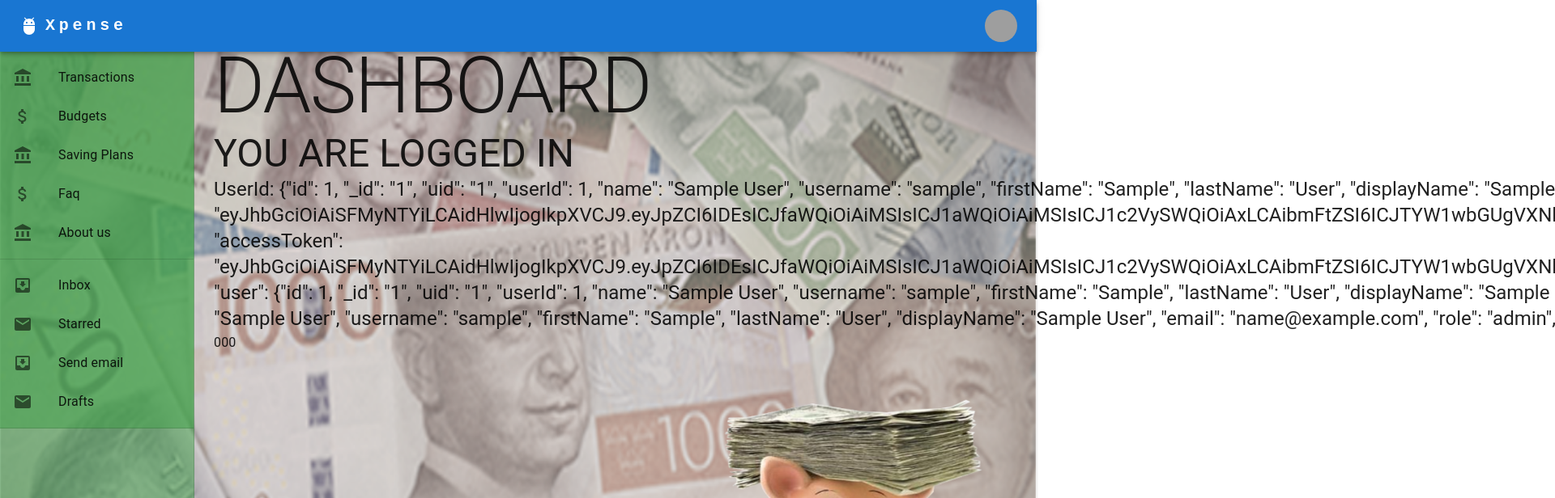
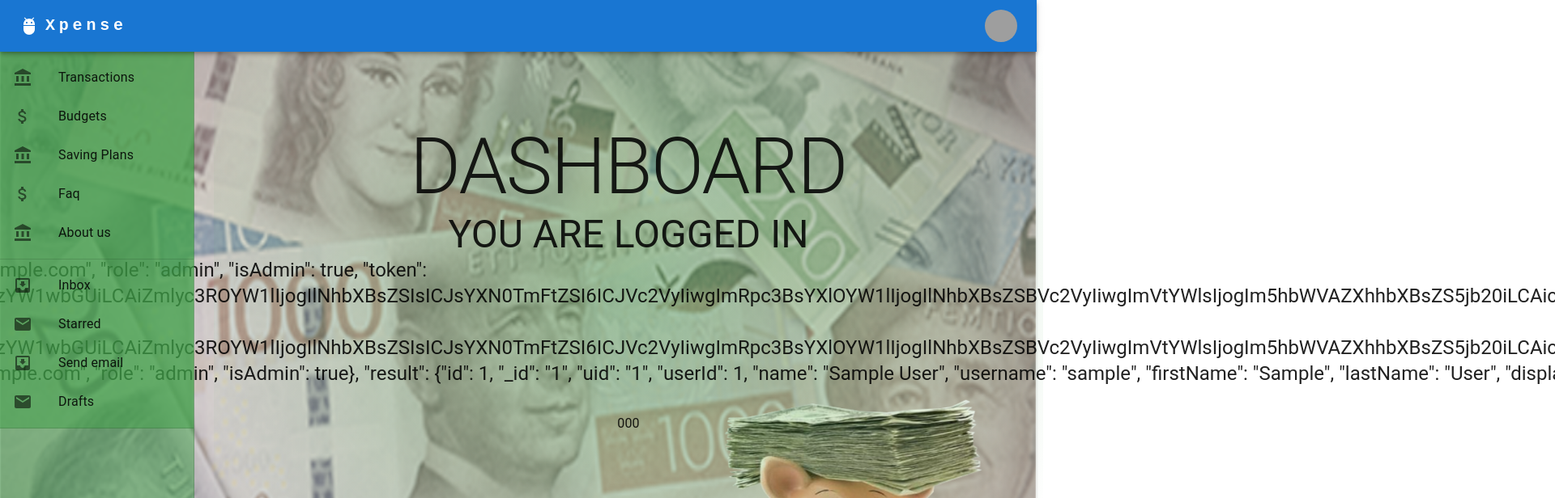
Before and after one commit to Fullstack-Roligheter/Frontend-ReactTS, a React (Create React App) app: page /1/dashboard in a window 1280 px wide. Shown: the top 616 px of the page at 81% size, 1920 px wide, since content can reach past the window. Built offline with nearby package versions, Linux system fonts and the light colour scheme; sample sign-in values are in the browser's storage; grey boxes are pictures that could not be loaded.

Commit message:
Dashbord get styled with mui

```diff
--- a/src/features/dashboard/dashboard.tsx
+++ b/src/features/dashboard/dashboard.tsx
@@ -1,7 +1,10 @@
 import { Box, Typography } from '@mui/material'
 import { Navigate } from 'react-router-dom'
 
+
 function DashboardFeature() {
+
+
   let UserIsLoggedIn = sessionStorage.getItem('user')
   console.log('authenticatedLayout: ', UserIsLoggedIn)
 
@@ -12,7 +15,20 @@ function DashboardFeature() {
   }
 
   return (
-    <Box>
+    <Box sx={{
+      display: 'flex',
+      flexDirection: 'column',
+      justifyContent: 'flex-start',
+      alignItems: 'center',
+      width: '80vw',
+      background: 'radial-gradient(circle at center, rgba(65, 162, 72, 0.4), rgba(65, 162, 72, 0.0))',
+      borderRadius: '15px',
+      paddingLeft: '30px',
+      paddingRight: '30px',
+      paddingTop: '100px',
+      paddingBottom: '100px',
+      height: 'fit-content'
+    }}>
       <Typography variant='h1'>DASHBOARD</Typography>
       <Typography variant='h3'>YOU ARE LOGGED IN</Typography>
       <Typography variant='h5'>UserId: {UserIsLoggedIn}</Typography>
```
